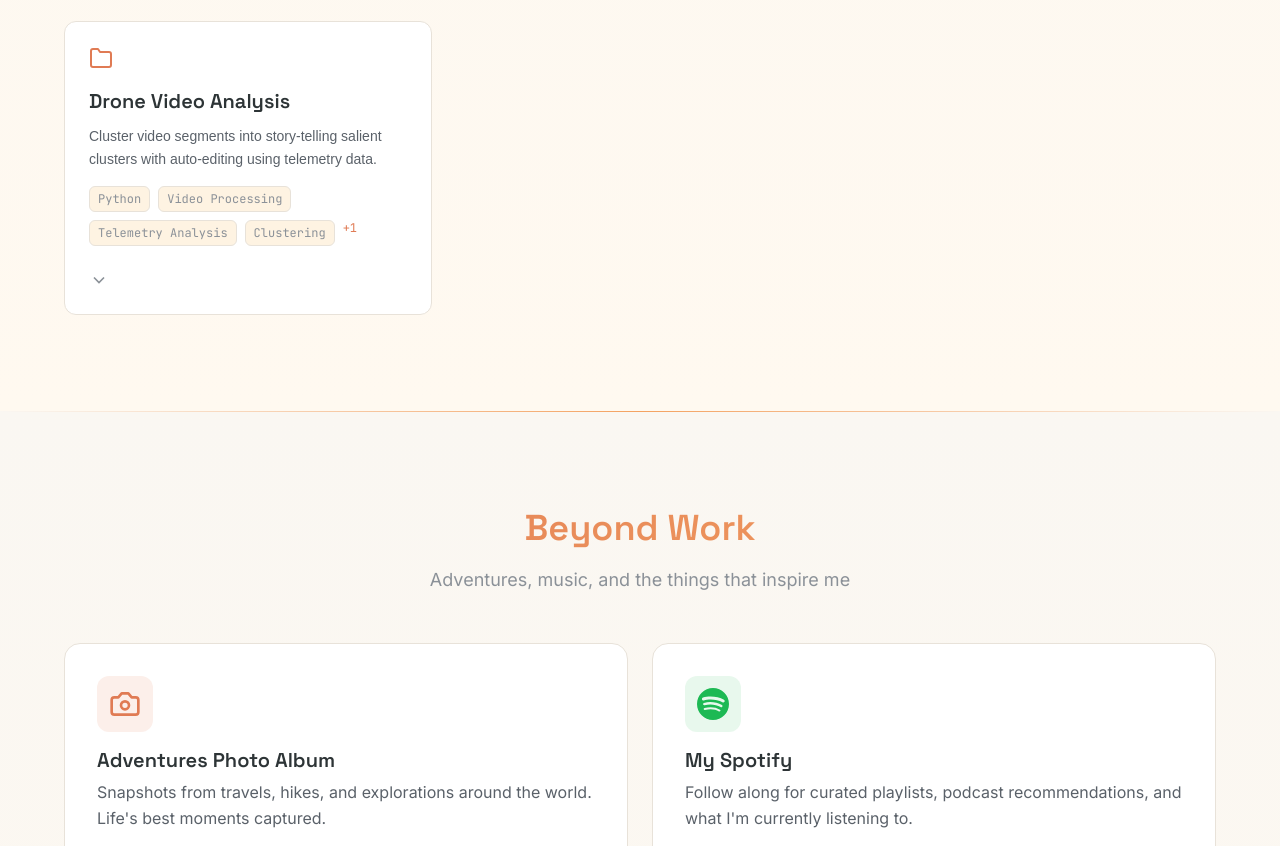
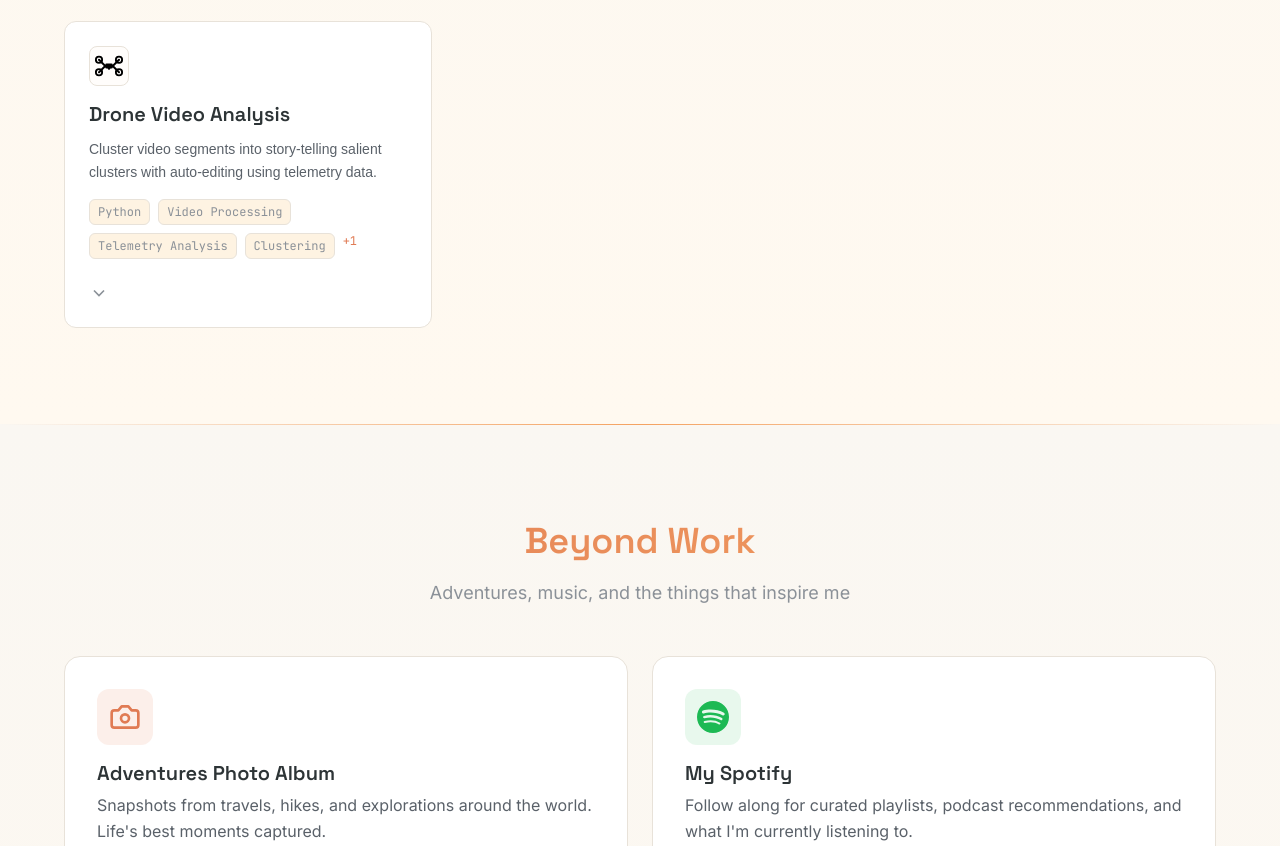
Before and after one commit to mulloymorrow/mulloymorrow.github.io, an Astro site: page / in a window 1280 px wide. Shown: the part 4234-5080 px from the top of the page. Built offline with nearby package versions, Linux system fonts and the light colour scheme; Astro itself is replaced by a stand-in of ours.

Commit message:
Add drone logo to Drone Video Analysis project

```diff
--- a/src/components/ProjectsSection.astro
+++ b/src/components/ProjectsSection.astro
@@ -73,7 +73,8 @@ const projects = [
     title: "Drone Video Analysis",
     description: "Cluster video segments into story-telling salient clusters with auto-editing using telemetry data.",
     longDescription: "Built a system that analyzes drone footage using cleanflight blackbox telemetry to automatically identify and edit compelling video segments.",
-    technologies: ["Python", "Video Processing", "Telemetry Analysis", "Clustering", "Signal Processing"]
+    technologies: ["Python", "Video Processing", "Telemetry Analysis", "Clustering", "Signal Processing"],
+    logo: "/logos/drone.svg"
   }
 ];
 ---
```
Also changed, not shown: docs/index.html (+1 -1 lines), docs/logos/drone.svg (added), public/logos/drone.svg (added).
